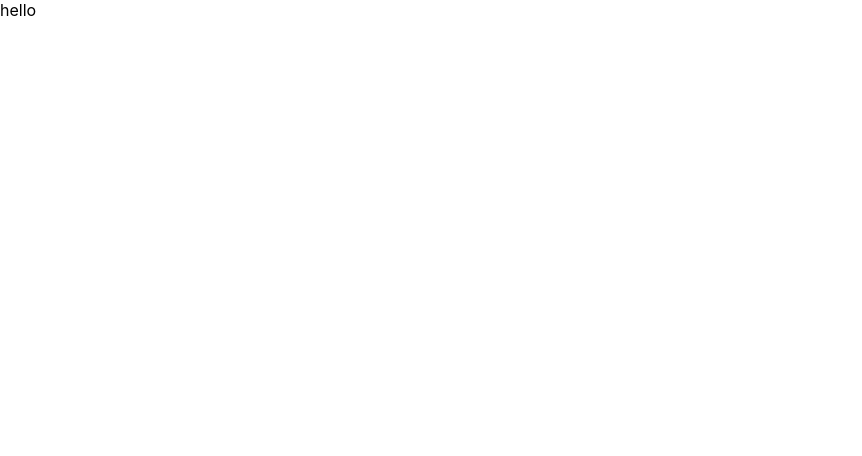
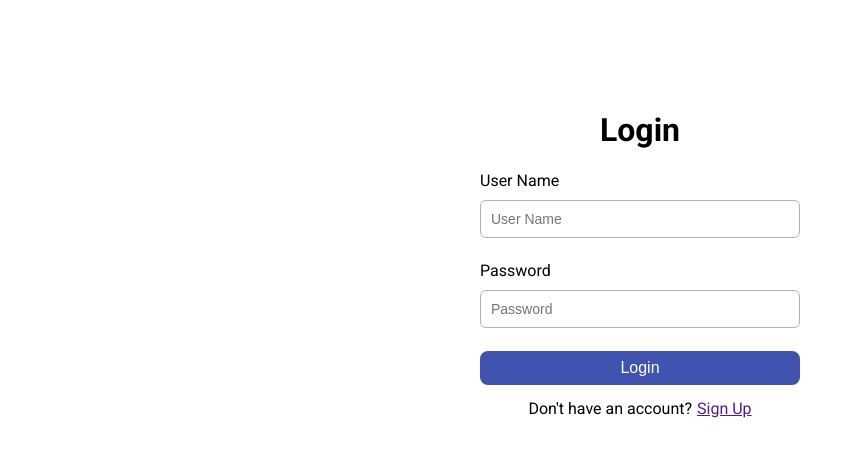
Before and after one commit to iamfalahc/mern-ecommerce, a React (Create React App) app in the folder frontend/: page / in a window 1280 px wide. Shown: the top 456 px of the page, without its empty margins (0-862 px from the left). Built offline with nearby package versions, Linux system fonts and the light colour scheme.

Commit message:
add login page

```diff
--- a/frontend/public/index.html
+++ b/frontend/public/index.html
@@ -24,6 +24,9 @@
       work correctly both with client-side routing and a non-root public URL.
       Learn how to configure a non-root public URL by running `npm run build`.
     -->
+    <link rel="preconnect" href="https://fonts.googleapis.com">
+<link rel="preconnect" href="https://fonts.gstatic.com" crossorigin>
+<link href="https://fonts.googleapis.com/css2?family=Roboto:wght@300;400;500;700;900&display=swap" rel="stylesheet">
     <title>React App</title>
   </head>
   <body>
--- a/frontend/src/App.js
+++ b/frontend/src/App.js
@@ -1,10 +1,11 @@
+import Login from "./Pages/User/Login/Login";
 
 
 function App() {
   return (
-    <div >
-     hello
-    </div>
+    < >
+   <Login />
+    </>
   );
 }
 
--- /dev/null
+++ b/frontend/src/Components/Button/Button.css
@@ -0,0 +1,12 @@
+button {
+  padding: 8px 12px;
+  min-width: 120px;
+  font-size: 16px;
+  border-radius: 8px;
+
+}
+.primary{
+    border: 0;
+    background-color: rgb(63, 83, 175);
+    color: white;
+}
--- /dev/null
+++ b/frontend/src/Components/Button/Button.jsx
@@ -0,0 +1,12 @@
+import React from "react";
+import "./Button.css";
+
+function Button({ type, variant, buttonName }) {
+  return (
+    <button type={type} className={`button ${variant}`}>
+      {buttonName}
+    </button>
+  );
+}
+
+export default Button;
--- /dev/null
+++ b/frontend/src/Components/InputField/Input.css
@@ -0,0 +1,13 @@
+.input-container{
+    display: flex;
+    flex-direction: column;
+    gap: 10px;
+}
+input{
+    padding: 10px;
+    font-size: 14px;
+    border-radius: 6px;
+    margin-bottom: 8px;
+    outline: none;
+    border: 1px solid rgb(176, 178, 188);
+}
--- /dev/null
+++ b/frontend/src/Components/InputField/Input.jsx
@@ -0,0 +1,14 @@
+import React from 'react'
+import "./Input.css"
+
+function Input(props) {
+  return (
+    <div className='input-container'>
+        <label htmlFor={props.id}>{props.label}</label>
+        <input type={props.text} placeholder={props.placeholder} id={props.id} />
+
+    </div>
+  )
+}
+
+export default Input
--- /dev/null
+++ b/frontend/src/Pages/User/Login/Login.css
@@ -0,0 +1,22 @@
+.login-container {
+  display: flex;
+  flex-direction: column;
+  margin: auto;
+  width: 25%;
+  margin-top: 90px;
+}
+form {
+  display: flex;
+  flex-direction: column;
+  gap: 15px;
+}
+h1{
+    text-align: center;
+}
+span{
+    margin-top: 14px;
+    text-align: center;
+}
+span a{
+    margin-left: 5px;
+}
--- /dev/null
+++ b/frontend/src/Pages/User/Login/Login.jsx
@@ -0,0 +1,36 @@
+import React from "react";
+import "./Login.css";
+import Input from "../../../Components/InputField/Input";
+import Button from "../../../Components/Button/Button";
+
+function Login() {
+  return (
+    <div className="page">
+      <div className="login-container">
+        <h1>Login</h1>
+
+        <form action="">
+          <Input
+            label="User Name"
+            placeholder="User Name"
+            type="text"
+            id="loginUserName"
+          />{" "}
+          <Input
+            label="Password"
+            placeholder="Password"
+            type="password"
+            id="loginPassword"
+          />
+          <Button
+          buttonName="Login"
+          variant={"primary"}
+          />
+        </form>
+        <span>Don't have an account?<a href="">Sign Up</a></span>
+      </div>
+    </div>
+  );
+}
+
+export default Login;
--- a/frontend/src/index.css
+++ b/frontend/src/index.css
@@ -1,8 +1,6 @@
 body {
   margin: 0;
-  font-family: -apple-system, BlinkMacSystemFont, 'Segoe UI', 'Roboto', 'Oxygen',
-    'Ubuntu', 'Cantarell', 'Fira Sans', 'Droid Sans', 'Helvetica Neue',
-    sans-serif;
+  font-family: 'Roboto', sans-serif;
   -webkit-font-smoothing: antialiased;
   -moz-osx-font-smoothing: grayscale;
 }
```
